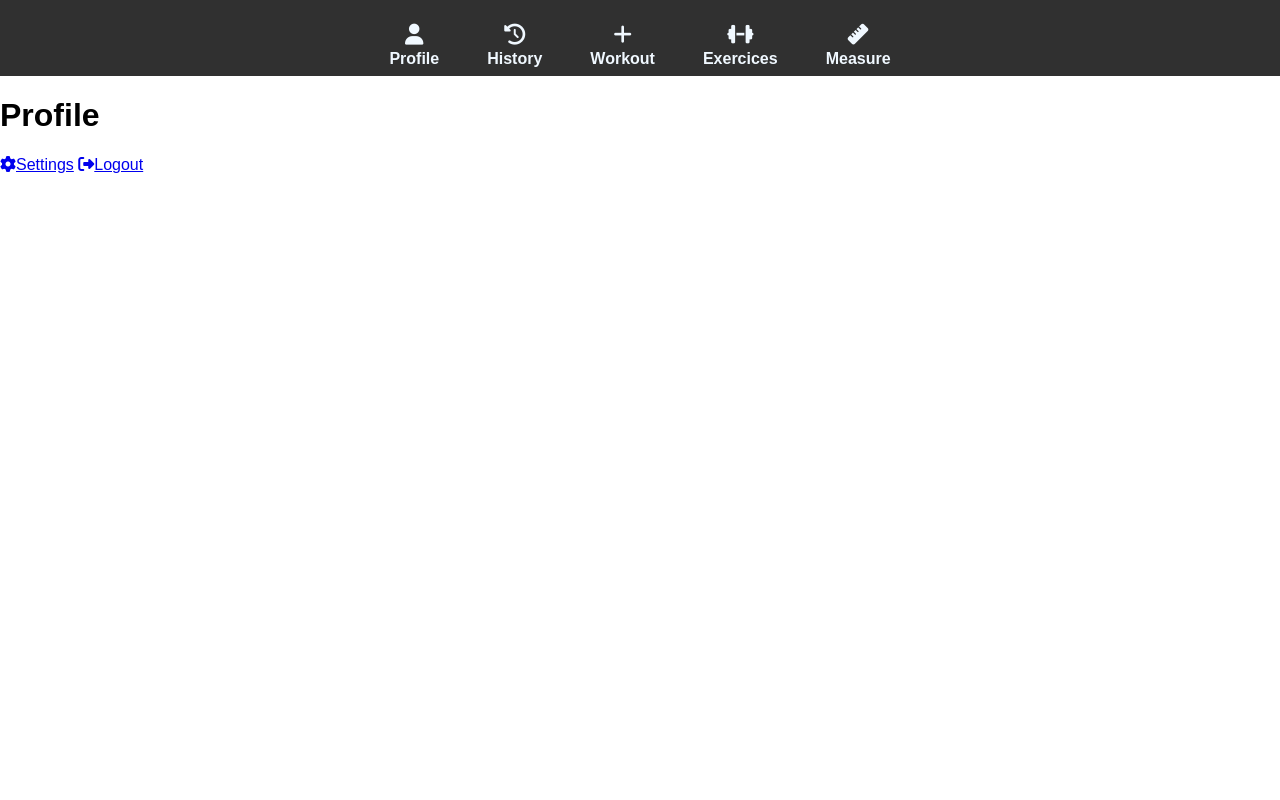
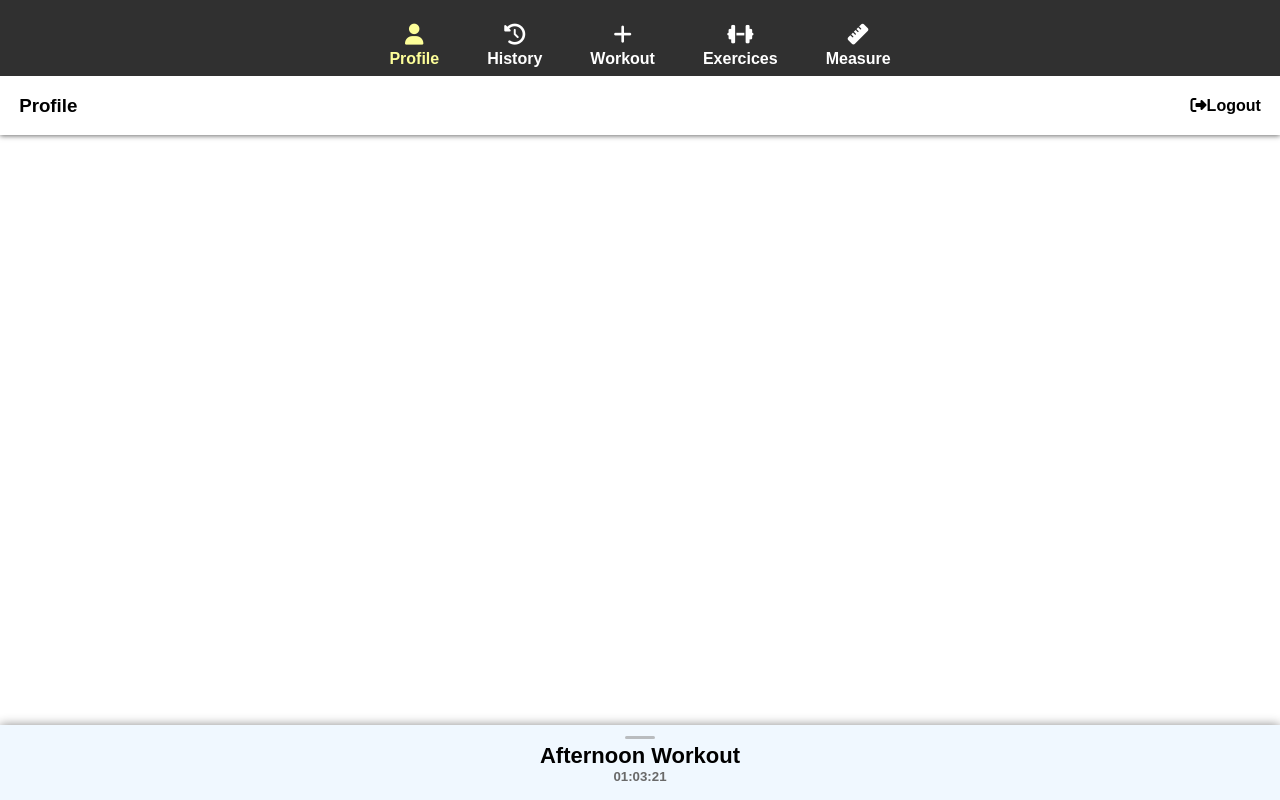
Before and after one commit to Arun6238/FitnessApp, a Django app: page / in a window 1280 px wide. Run offline with Django 4.2, Linux system fonts and the light colour scheme; a user stored in the database is signed in; data comes from the database, SQL or seed files in the repository; both versions use the stored data as it was after the commit; some libraries are stand-ins or nearby versions.

Commit message:
added feature to check if a workout session is live

```diff
--- a/strong/exercises/views.py
+++ b/strong/exercises/views.py
@@ -14,6 +14,7 @@ def aboutExercise(request,id):
     # Get the logged-in user
     context = {
         'exercise':exercise,
+        'page':'exercise'
     }
     return render(request,'exercises/aboutExercise.html',context)
 
--- /dev/null
+++ b/strong/home/static/home/css/profile.css
@@ -0,0 +1,15 @@
+.profile-title-wrap{
+    display: flex;
+    justify-content: space-between;
+    align-items: center;
+    padding: 0 1.2em;
+
+    font-size:1em;
+    box-shadow: 0 1px 5px rgba(0, 0, 0, 0.566);
+
+}
+.profile-title-wrap a{
+    text-decoration: none;
+    color: black;
+    font-weight: bold;
+}
--- a/strong/home/templates/home/profile.html
+++ b/strong/home/templates/home/profile.html
@@ -1,16 +1,21 @@
 {% include 'index.html' %}
 {% load static %}
 
-{% block head %}{% endblock head %}
+{% block head %}
+<link rel="stylesheet" href="{% static 'home/css/profile.css' %}">
+{% endblock head %}
 
 {% block body %}
     <div class="container">
-        <h1>Profile</h1>
-        {% if request.user.is_authenticated %}
-        <a class="" href="#"><i class="fa fa-cog"></i>Settings</a>
-        {% endif %}
-        {% if request.user.is_authenticated %}
-        <a href="{% url 'logout' %}" class=""><i class="fa fa-sign-out"></i>Logout</a>
-        {% endif %}
+        <div class="profile-title-wrap">
+            <h3>Profile</h3>
+            {% if request.user.is_authenticated %}
+            <a href="{% url 'logout' %}" id='logout'><i class="fa fa-sign-out"></i>Logout</a>
+            {% endif %}
+        </div>
     </div>
 {% endblock body %}
+
+        {% comment %} {% if request.user.is_authenticated %}
+        <a class="" href="#"><i class="fa fa-cog"></i>Settings</a>
+        {% endif %} {% endcomment %}
--- a/strong/home/views.py
+++ b/strong/home/views.py
@@ -8,7 +8,7 @@ from datetime import datetime,  timezone
 def exercisePage(request):
     exercises = Exercise.objects.all()
     context = {
-        'exercises':exercises
+        'exercises':exercises,
     }
     return render(request,'home/exercises.html',context)
 
@@ -55,13 +55,11 @@ def addWorkout(request):
 
 @login_required(login_url='login')
 def userProfile(request):
-    context = {}
-    return render(request,'home/profile.html',context)
+    return render(request,'home/profile.html')
 
 # function to display history page
 @login_required(login_url='login')
 def history(request):
-
     return render(request,'home/history.html')
 
 # funtion to send all the workout history of logined user
--- a/strong/static/css/navStyle.css
+++ b/strong/static/css/navStyle.css
@@ -7,7 +7,7 @@
     display: flex;
     justify-content: space-evenly;
     background-color: rgb(48, 48, 48);
-    color: aliceblue;
+    color: white;
     margin: 0;
     padding-top:1.5em ;
     padding-bottom: .5em;
@@ -16,7 +16,7 @@
 }
 
 .nav-link{
-    color: aliceblue;
+    color: inherit;
     text-decoration: none;
     display: flex;
     gap: 5px;
--- a/strong/static/css/style.css
+++ b/strong/static/css/style.css
@@ -68,6 +68,42 @@ height: 100vh;
     to {-webkit-transform: scale(1, 1);}
  }
 
+ #workout-in-progress{
+   position: fixed;
+   left: 0;
+   right: 0;
+   bottom:0;
+
+   display: none;
+   z-index: 1001;
+   background-color: aliceblue;
+
+   /* height: 2em; */
+   padding-top:0;
+   padding-bottom:1em;
+   text-align: center;
+
+   box-shadow: 0 0px 10px rgba(0, 0, 0, 0.457);
+
+ }
+ #workout-in-progress-span{
+  display: inline-block;
+  background-color:#9696969c;
+  width: 30px;
+  height: 3px;
+  border-radius: 3px;
+ }
+ #workout-in-progress >*{
+   margin: 0;
+ }
+ #workout-in-progress-heading{
+   font-size: 22px;
+ }
+ #timer-2{
+   color: #696969;
+ }
+
+
  @media only screen and (min-width:600px) {
    .loader1 span {
       width:50px;
--- /dev/null
+++ b/strong/static/js/index.js
@@ -0,0 +1,78 @@
+
+let preloader = document.querySelector('.preloader')
+window.addEventListener('load',function(){
+    setTimeout(function(){
+        preloader.style.display="none"
+    })
+})
+
+const workoutInProgress = document.getElementById('workout-in-progress')
+const timerDisplay =document.getElementById('timer-2')
+const workoutInProgressHeading = document.getElementById('workout-in-progress-heading')
+
+var stopwatch2 = {
+    startTime: null,
+    running: false,
+    display: document.getElementById('timer-2'),
+
+    start: function(t) {
+
+      const unixTime = new Date(t).getTime();
+      let today = new Date();
+      this.startTime = today.getTime() - unixTime;
+      this.running = true;
+      this.run()
+
+
+    },
+
+    run: function(timestamp) {
+      if (!this.startTime) {
+        this.startTime = timestamp;
+      }
+      var elapsed = timestamp + this.startTime;
+      var hours = Math.floor(elapsed / 3600000);
+      var minutes = Math.floor((elapsed % 3600000) / 60000);
+      var seconds = Math.floor((elapsed % 60000) / 1000);
+      this.display.textContent = (hours ? (hours > 9 ? hours : "0" + hours) : "00") + ":" + (minutes ? (minutes > 9 ? minutes : "0" + minutes) : "00") + ":" + (seconds > 9 ? seconds : "0" + seconds);
+      if (this.running) {
+          requestAnimationFrame(this.run.bind(this));
+      }
+    },
+
+    stop: function() {
+      this.running = false;
+    }
+  };
+
+  // if timerDiplay is null dont check for live wrokout session
+  if(timerDisplay != null){
+    fetch('/workout/check-for-live-workout-session')
+    .then(res =>{
+        if(res.ok){
+            return res.json()
+        }
+        else{
+            console.log('some error occured')
+        }
+    })
+    .then(data => {
+        if(data.status == 'success'){
+            workoutInProgressHeading.textContent = data.data.workout_session_name
+            stopwatch2.start(data.data.time)
+            workoutInProgress.style.display= 'block'
+            workoutInProgress.addEventListener('click',redirectToStartEmptyWorkout)
+        }
+        else{
+            console.log(data.status)
+        }
+
+    })
+    .catch(error =>{
+        console.log(error)
+    })
+  }
+
+function redirectToStartEmptyWorkout(){
+    window.location.href = '/workout/start-empty-workout'
+}
--- a/strong/templates/index.html
+++ b/strong/templates/index.html
@@ -5,7 +5,7 @@
     <meta charset="UTF-8">
     <meta http-equiv="X-UA-Compatible" content="IE=edge">
     <meta name="viewport" content="width=device-width, initial-scale=1.0">
-    <link rel="stylesheet" href="{% static 'css/style.css' %}?{% now "d" %}">
+    <link rel="stylesheet" href="{% static 'css/style.css' %}?{% now "U" %}">
     <link rel="shortcut icon" type="image/x-icon" href="{% static 'img/favicon.ico' %}">
     <title>Document</title>
     <script src="https://kit.fontawesome.com/162be52fef.js" crossorigin="anonymous"></script>
@@ -22,15 +22,17 @@
     </div>
 </div>
     {% include 'navbar.html' %}
-    {% block body %}{% endblock body %}
+    {% if  page != 'start_empty_workout' %}
+    <div id='workout-in-progress'>
+        <span id='workout-in-progress-span'></span>
+        <h3 id='workout-in-progress-heading'>Workout</h3>
+        <h5 id="timer-2"></h5>
+    </div>
+    {% endif %}
+    {% block body %}
 
-    <script>
-        let preloader = document.querySelector('.preloader')
-        window.addEventListener('load',function(){
-            setTimeout(function(){
-                preloader.style.display="none"
-            },200)
-        })
-    </script>
+    {% endblock body %}
+
+<script src="{% static 'js/index.js' %}? {% now "U" %}"></script>
 </body>
 </html>
--- a/strong/templates/navbar.html
+++ b/strong/templates/navbar.html
@@ -7,3 +7,21 @@
     <a class="nav-link" href="{% url 'exercises' %}"><i class="fa-solid fa-dumbbell"></i><span>Exercices</span></a>
     <a class="nav-link" href="{% url 'measures' %}"><i class="fa-solid fa-ruler"></i><span>Measure</span></a>
 </nav>
+
+
+<script>
+   // Get all the links with the 'nav-link-item' class
+   var navLinks = document.querySelectorAll(".nav-link");
+
+   // Add an event listener to each link to prevent the default action
+   navLinks.forEach(function(link) {
+        if (link.href === window.location.href) {
+            link.style.color ='#FDFE99';
+        }
+       link.addEventListener("click", function(event) {
+        if (link.href === window.location.href) {
+            event.preventDefault();
+        }
+       });
+   });
+</script>
--- a/strong/workout/templates/workout/startEmpty.html
+++ b/strong/workout/templates/workout/startEmpty.html
@@ -7,7 +7,9 @@
 {% block body %}
     <div class="container">
         <div class="first-row">
-            <h1>{{WorkoutSession.name}}</h1>
+            <div class="workout-name-wrap">
+                <h1 data-workout-session-id="{{WorkoutSession.id}}" id="workout-name">{{WorkoutSession.name}}</h1>
+            </div>
             <div style="position: relative;margin-bottom:2em;">
                 <p id="time" data-time="{{start_time}}">00:00:00</p>
                 <button id="finish" >FINISH</button>
--- a/strong/workout/urls.py
+++ b/strong/workout/urls.py
@@ -2,14 +2,19 @@ from django.urls import path
 from . import views
 urlpatterns = [
     path("new-template",views.newTemplate, name="new-template"),
-    path('delete-template/<str:id>',views.delete_template,name="delete-template"),
+    path("delete-template/<str:id>",views.delete_template,name="delete-template"),
+
     path("show-all-exercises",views.showAllExercises, name="show-all-exercises"),
+
+    path("check-for-live-workout-session",views.check_for_live_workout_session,name="check-for-live-workout-session"),
     path("start-empty-workout",views.startEmptyWorkout, name="start-empty-workout"),
     path("add-workout-session-exercise",views.add_workout_session_exercise,name="add_workout_session_exercise"),
-    path('save_workout_session_exercise_Set',views.save_workout_session_exercise_Set,name="save_workout_session_exercise_Set"),
-    path('finish-workout-session',views.finish_workout_session,name="finish-workout-session"),
-    path('cancel-workout/<str:id>',views.cancel_workout,name="cancel-workout"),
-    path('select-template-as-workout/<str:id>',views.select_template_as_workout,name="select-template-as-workout"),
-    path('delete-template/<str:id>',views.delete_template,name="delete-template"),
-    path('rename-template/<str:id>/<str:name>',views.rename_template,name="rename-template")
+    path("save_workout_session_exercise_Set",views.save_workout_session_exercise_Set,name="save_workout_session_exercise_Set"),
+    path("rename-empty-workout",views.rename_empty_workout,name="rename-empty-workout"),
+    path("finish-workout-session",views.finish_workout_session,name="finish-workout-session"),
+    path("cancel-workout/<str:id>",views.cancel_workout,name="cancel-workout"),
+
+    path("select-template-as-workout/<str:id>",views.select_template_as_workout,name="select-template-as-workout"),
+    path("delete-template/<str:id>",views.delete_template,name="delete-template"),
+    path("rename-template/<str:id>/<str:name>",views.rename_template,name="rename-template")
 ]
--- a/strong/workout/views.py
+++ b/strong/workout/views.py
@@ -8,6 +8,9 @@ from django.views.decorators.http import require_POST
 
 from django.core.exceptions import ObjectDoesNotExist
 from django.contrib.auth.decorators import login_required
+
+import datetime
+
 
 # function to generate standard response format
 def get_response_dict(status,message,data=None):
@@ -69,25 +72,66 @@ def showAllExercises(request):
     data['exercises'] = list(exercises)
     return JsonResponse(data)
 
+
+@login_required(login_url='login')
+def check_for_live_workout_session(request):
+    if WorkoutSession.objects.filter(user= request.user,finished= False).exists():
+        workout_session = WorkoutSession.objects.filter(user= request.user,finished = False)[0]
+
+        context = {
+                    'workout_session_name':workout_session.name,
+                    'time':workout_session.started_at
+                    }
+
+        return JsonResponse(get_response_dict('success','workout session in progress',context))
+    return JsonResponse(get_response_dict('failed','No workout session in progress'))
 # view funciton for starting empty workout
 # needs some modifications....
 @login_required(login_url='login')
 def startEmptyWorkout(request):
     try:
+        # check if there i a workout session already in progress
         if WorkoutSession.objects.filter(user= request.user,finished= False).exists():
             w = WorkoutSession.objects.filter(user= request.user,finished = False)[0]
-            print(w.name)
-            for i in w.workoutsessionexercise_set.all():
-                print(i)
-                for j in i.set_set.all():
-                    print(j)
         else:
-            w =  WorkoutSession.objects.create(user= request.user,name="new workout",finished=False)
+            # save the current time in current_time variable
+            current_time = datetime.datetime.now().time()
+            # give the workout a name using current time
+            if current_time < datetime.time(7):
+                workout_name = "Early Morning Workout"
+            elif current_time < datetime.time(12):
+                workout_name = "Morning Workout"
+            elif current_time < datetime.time(15):
+                workout_name = "Afternoon Workout"
+            elif current_time <datetime.time(18):
+                workout_name = "Evening Workout"
+            else:
+                workout_name = "Night Workout"
+
+            w =  WorkoutSession.objects.create(user= request.user,name=workout_name,finished=False)
     except:
         print("some thinf went wrong...")
     start_time = w.started_at.isoformat()
-    context = {"start_time":start_time,"WorkoutSession":w}
+    context = {"start_time":start_time,"WorkoutSession":w,"page":'start_empty_workout'}
     return render(request,'workout/startEmpty.html',context)
+
+#  funtion to rename workout session
+@login_required(login_url='login')
+def rename_empty_workout(request):
+    workout_session_id = request.GET.get('id')
+    newName = request.GET.get('name')
+
+    try:
+        workout_session = WorkoutSession.objects.get(id = workout_session_id)
+
+        if(workout_session.name != newName):
+            workout_session.name = newName
+            workout_session.save()
+
+    except Exception as e:
+        print(f'error occured : {e}')
+        return JsonResponse(get_response_dict('error','rename failed'))
+    return JsonResponse(get_response_dict('success','renamed succesfully'))
 
 @login_required(login_url='login')
 @require_POST
@@ -98,9 +142,6 @@ def add_workout_session_exercise(request):
         data = json.loads(body)
         workout_session = get_object_or_404(WorkoutSession, id=data['workoutSessionId'])
         user = request.user
-
-        if not user.is_authenticated:
-            return JsonResponse(get_response_dict('error', "User not authenticated"))
 
         exercises_added = []
         for exercise_id in data['exercises']:
@@ -179,6 +220,8 @@ def save_workout_session_exercise_Set(request):
 # set_number : 1
 # weight : 10
 # reps : 15}
+
+# this funcion is not used anywhere
 @login_required(login_url='login')
 @require_POST
 def add_workout_session_exercise_new_set(request):
@@ -205,9 +248,36 @@ def finish_workout_session(request):
 
     try:
         workout_session = WorkoutSession.objects.get(pk = data['workout_session_id'])
+
+        finished_set = 0
+        unfinished_sets = []
+        unfinished_exercise =[]
+        for exercise in workout_session.workoutsessionexercise_set.all():
+            sets = exercise.set_set.all().order_by('set_number')
+            for set in sets:
+                # check if each sets are empy or not
+                if not isinstance(set.weight,(int,float)) or not isinstance(set.reps,(int,)):
+                    # if first set is empty that means all the other sets are empty.So add the exercise to unfinished_exercise
+                    if set.set_number == 1:
+                        unfinished_exercise.append(set.exercise_session)
+                        break
+                    # save all the unfinished sets objects in unfinished set arrray
+                    unfinished_sets.append(set)
+                finished_set +=1
+
+        if finished_set <1:
+            return JsonResponse(get_response_dict('warning','you havent finished any set'))
+
+        # delete all the unfinished exercise
+        for exercise in unfinished_exercise:
+            exercise.delete()
+        # delete all the unfinished sets
+        for set in unfinished_sets:
+            set.delete()
+
         workout_session.finished = True
         workout_session.save()
-    except:
+    except Exception as e:
         return JsonResponse(get_response_dict('error','could not save wokrout..'))
 
     return JsonResponse(get_response_dict('success','Workout saved successFully'))
```
Also changed, not shown: strong/workout/static/workout/css/startEmptyWorkout.css (+11 -0 lines), strong/workout/static/workout/js/startEmptyWorkout.js (+53 -0 lines), strong/db.sqlite3.
